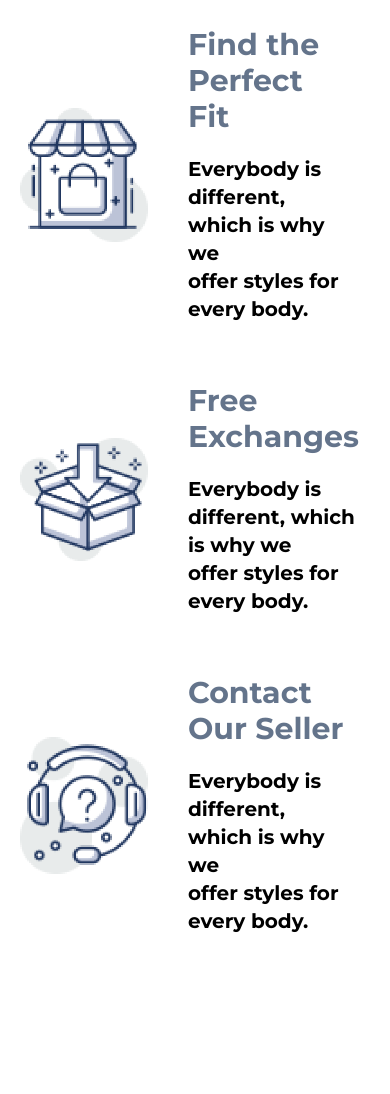
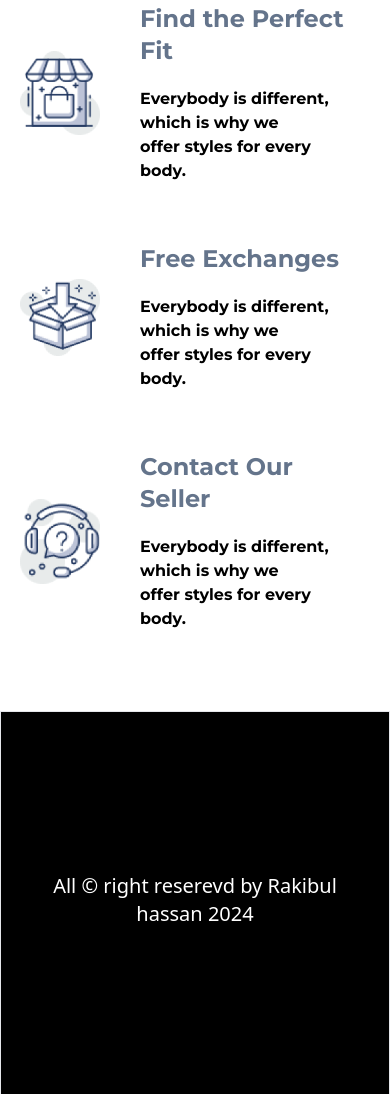
Before and after one commit to MD-Rakibul-Hassan/Jackets-store, a plain HTML site: page index.html in a window 390 px wide. Shown: the part 5047-6141 px from the top of the page. Drawn offline with nearby package versions, Linux system fonts and the light colour scheme.

Commit message:
overall website is done

```diff
--- a/index.html
+++ b/index.html
@@ -134,37 +134,37 @@
             <div class="lg:flex lg:justify-between lg:flex-row lg:px-5 flex flex-col-reverse">
                 <div class="w-full lg:w-1/2">
                     <div class="flex gap-5 items-center m-5">
-                        <img class="w-32 " src="./icons/house.png" alt="">
+                        <img class="lg:w-32 w-20" src="./icons/house.png" alt="">
                         <div>
-                            <h1 class="text-3xl m-5 text-slate-500">Find the Perfect Fit</h1>
-                            <p class="text-xl m-5  font-bold">Everybody is different, which is why we <br> offer styles for every body.</p>
+                            <h1 class="lg:text-3xl text-2xl m-5 text-slate-500">Find the Perfect Fit</h1>
+                            <p class="lg:text-xl m-5  font-bold">Everybody is different, which is why we <br> offer styles for every body.</p>
                         </div>
                     </div>
                     <div class="flex gap-5 items-center m-5">
-                        <img class="w-32 " src="./icons/box.png" alt="">
+                        <img class="lg:w-32 w-20 " src="./icons/box.png" alt="">
                         <div>
-                            <h1 class="text-3xl m-5 text-slate-500">Free Exchanges</h1>
-                            <p class="text-xl m-5  font-bold">Everybody is different, which is why we <br> offer styles for every body.</p>
+                            <h1 class="lg:text-3xl text-2xl m-5 text-slate-500">Free Exchanges</h1>
+                            <p class="lg:text-xl m-5  font-bold">Everybody is different, which is why we <br> offer styles for every body.</p>
                         </div>
                     </div>
                     <div class="flex gap-5 items-center m-5">
-                        <img class="w-32 " src="./icons/question.png" alt="">
+                        <img class="lg:w-32 w-20" src="./icons/question.png" alt="">
                         <div>
-                            <h1 class="text-3xl m-5 text-slate-500">Contact Our Seller</h1>
-                            <p class="text-xl m-5  font-bold">Everybody is different, which is why we <br> offer styles for every body.</p>
+                            <h1 class="lg:text-3xl text-2xl m-5 text-slate-500">Contact Our Seller</h1>
+                            <p class="lg:text-xl m-5  font-bold">Everybody is different, which is why we <br> offer styles for every body.</p>
                         </div>
                     </div>
                 </div>
-                <div class="lg:w-1/2 w-full">
+                <div class="lg:w-1/2 w-full px-5">
                     <img class="w-[100%]" src="./images/shopping.png" alt="">
                 </div>
             </div>
         </section>
     </main>
     <!-- Footer section  -->
-    <footer class="mt-52 bg-black h-96">
-        <div class="text-4xl text-white text-center ">
-            <h1 class="pt-40">All &copy; right reserevd by Rakibul hassan 2024</h1>
+    <footer class=" mt-10 lg:mt-52 bg-black h-96 border ">
+        <div class=" text-xl lg:text-4xl text-white text-center w-full ">
+            <h1 class="pt-40 px-5">All &copy; right reserevd by Rakibul hassan 2024</h1>
         </div>
     </footer>
 </body>
```
